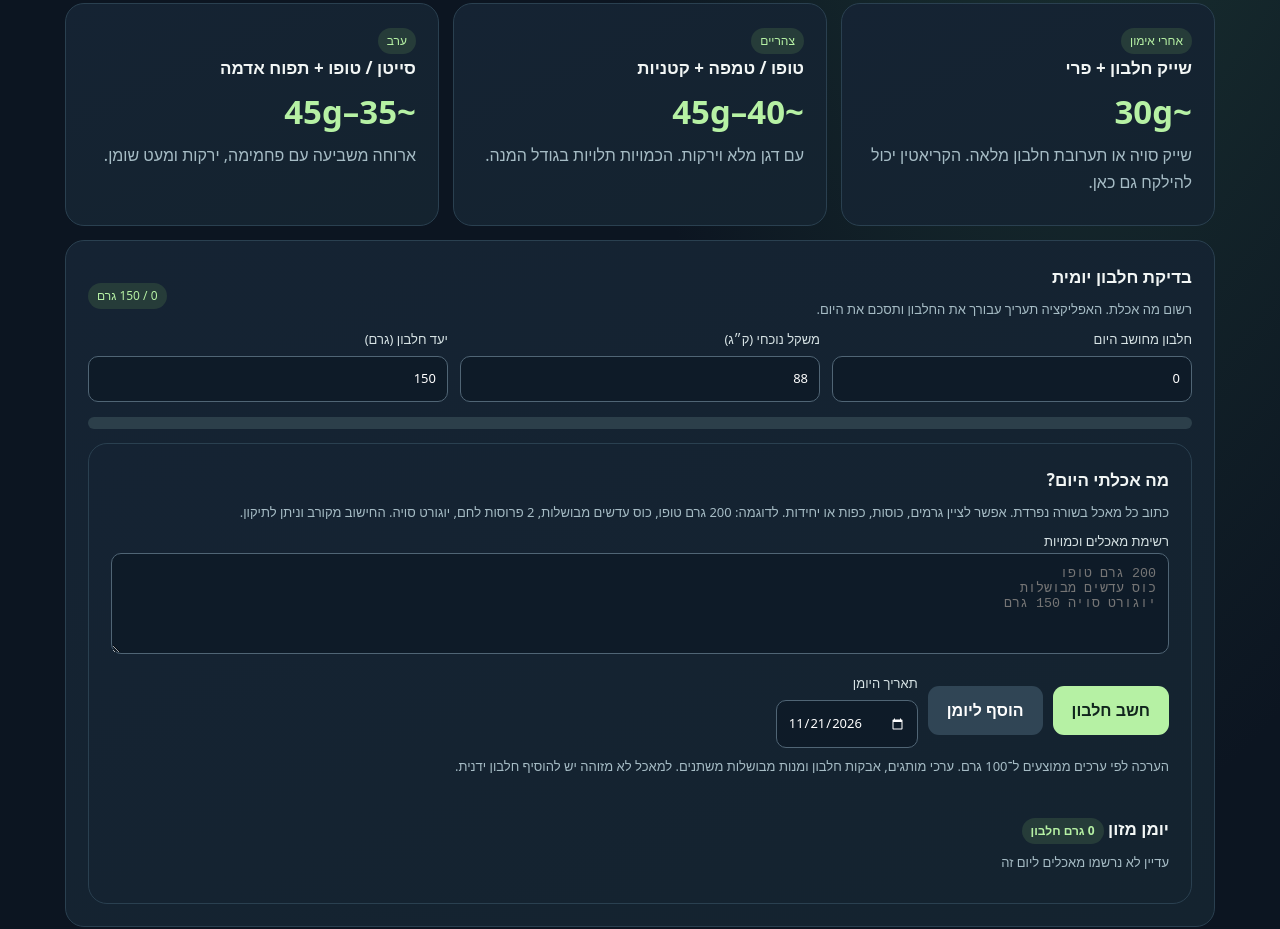
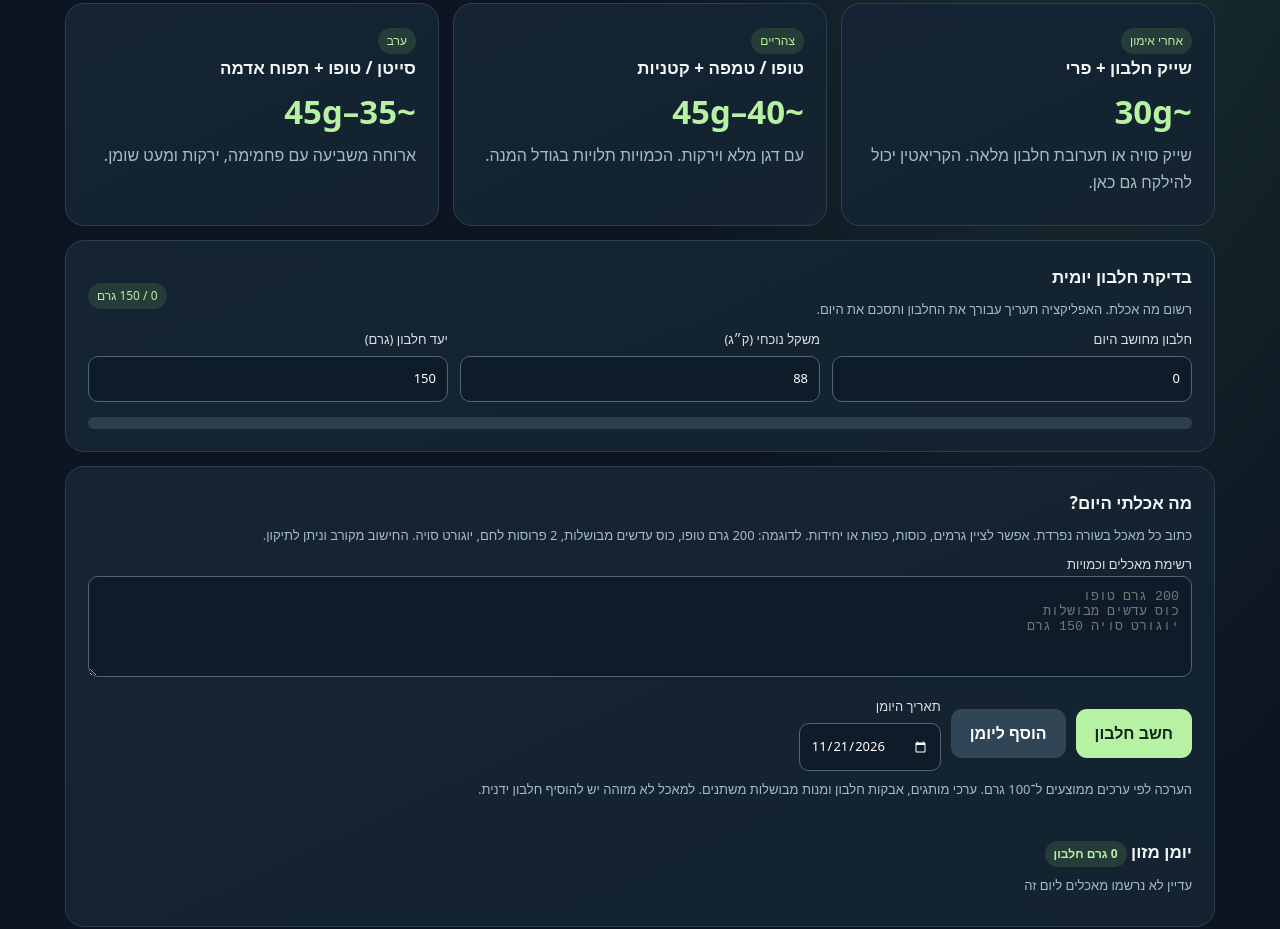
Before and after one commit to itamarlev/website, a plain HTML site: page health/strength-and-fat-loss/index.html in a window 1280 px wide. Shown: the part 1198-2127 px from the top of the page. Drawn offline with Linux system fonts and the light colour scheme.

Commit message:
Fix protein tracker card layout

```diff
--- a/health/strength-and-fat-loss/index.html
+++ b/health/strength-and-fat-loss/index.html
@@ -21,7 +21,7 @@
 <section class="section" id="food"><div class="sectionHead"><h2>ארוחות טבעוניות שמשרתות את המטרה</h2></div><div class="grid">
 <div class="card"><span class="badge">אחרי אימון</span><h3>שייק חלבון + פרי</h3><div class="metric">~30g</div><p>שייק סויה או תערובת חלבון מלאה. הקריאטין יכול להילקח גם כאן.</p></div>
 <div class="card"><span class="badge">צהריים</span><h3>טופו / טמפה + קטניות</h3><div class="metric">~40–45g</div><p>עם דגן מלא וירקות. הכמויות תלויות בגודל המנה.</p></div>
-<div class="card"><span class="badge">ערב</span><h3>סייטן / טופו + תפוח אדמה</h3><div class="metric">~35–45g</div><p>ארוחה משביעה עם פחמימה, ירקות ומעט שומן.</p></div></div><div class="card" style="margin-top:14px"><div class="row spaced"><div><h3>בדיקת חלבון יומית</h3><p class="muted">רשום מה אכלת. האפליקציה תעריך עבורך את החלבון ותסכם את היום.</p></div><span id="proteinLabel" class="badge">0 / 140 גרם</span></div><div class="inputs"><label class="field">חלבון מחושב היום<input id="protein" type="number" readonly value="0" aria-label="סך חלבון מחושב להיום"></label><label class="field">משקל נוכחי (ק״ג)<input id="bodyWeight" type="number" min="35" max="250" step=".1" value="88"></label><label class="field">יעד חלבון (גרם)<input id="proteinTarget" type="number" min="40" max="300" step="1" value="150"></label></div><div style="height:12px;background:#2c3f4a;border-radius:99px;overflow:hidden;margin-top:15px"><div id="proteinFill" style="height:100%;width:0%;background:var(--lime);transition:width .2s"></div></div><div class="card" style="margin-top:14px"><h3>מה אכלתי היום?</h3><p class="muted">כתוב כל מאכל בשורה נפרדת. אפשר לציין גרמים, כוסות, כפות או יחידות. לדוגמה: 200 גרם טופו, כוס עדשים מבושלות, 2 פרוסות לחם, יוגורט סויה. החישוב מקורב וניתן לתיקון.</p>
+<div class="card"><span class="badge">ערב</span><h3>סייטן / טופו + תפוח אדמה</h3><div class="metric">~35–45g</div><p>ארוחה משביעה עם פחמימה, ירקות ומעט שומן.</p></div></div><div class="card" style="margin-top:14px"><div class="row spaced"><div><h3>בדיקת חלבון יומית</h3><p class="muted">רשום מה אכלת. האפליקציה תעריך עבורך את החלבון ותסכם את היום.</p></div><span id="proteinLabel" class="badge">0 / 140 גרם</span></div><div class="inputs"><label class="field">חלבון מחושב היום<input id="protein" type="number" readonly value="0" aria-label="סך חלבון מחושב להיום"></label><label class="field">משקל נוכחי (ק״ג)<input id="bodyWeight" type="number" min="35" max="250" step=".1" value="88"></label><label class="field">יעד חלבון (גרם)<input id="proteinTarget" type="number" min="40" max="300" step="1" value="150"></label></div><div style="height:12px;background:#2c3f4a;border-radius:99px;overflow:hidden;margin-top:15px"><div id="proteinFill" style="height:100%;width:0%;background:var(--lime);transition:width .2s"></div></div></div><div class="card" style="margin-top:14px"><h3>מה אכלתי היום?</h3><p class="muted">כתוב כל מאכל בשורה נפרדת. אפשר לציין גרמים, כוסות, כפות או יחידות. לדוגמה: 200 גרם טופו, כוס עדשים מבושלות, 2 פרוסות לחם, יוגורט סויה. החישוב מקורב וניתן לתיקון.</p>
 <label class="field" for="foodText">רשימת מאכלים וכמויות</label>
 <textarea id="foodText" rows="5" style="width:100%;border:1px solid #506575;border-radius:10px;background:#0e1b28;color:#fff;padding:12px;resize:vertical" placeholder="200 גרם טופו&#10;כוס עדשים מבושלות&#10;יוגורט סויה 150 גרם"></textarea>
 <div class="row" style="margin-top:12px"><button class="btn" id="estimateFood">חשב חלבון</button><button class="btn secondary" id="saveFood" disabled>הוסף ליומן</button><label class="field">תאריך היומן<input id="foodDate" type="date"></label></div>
```
